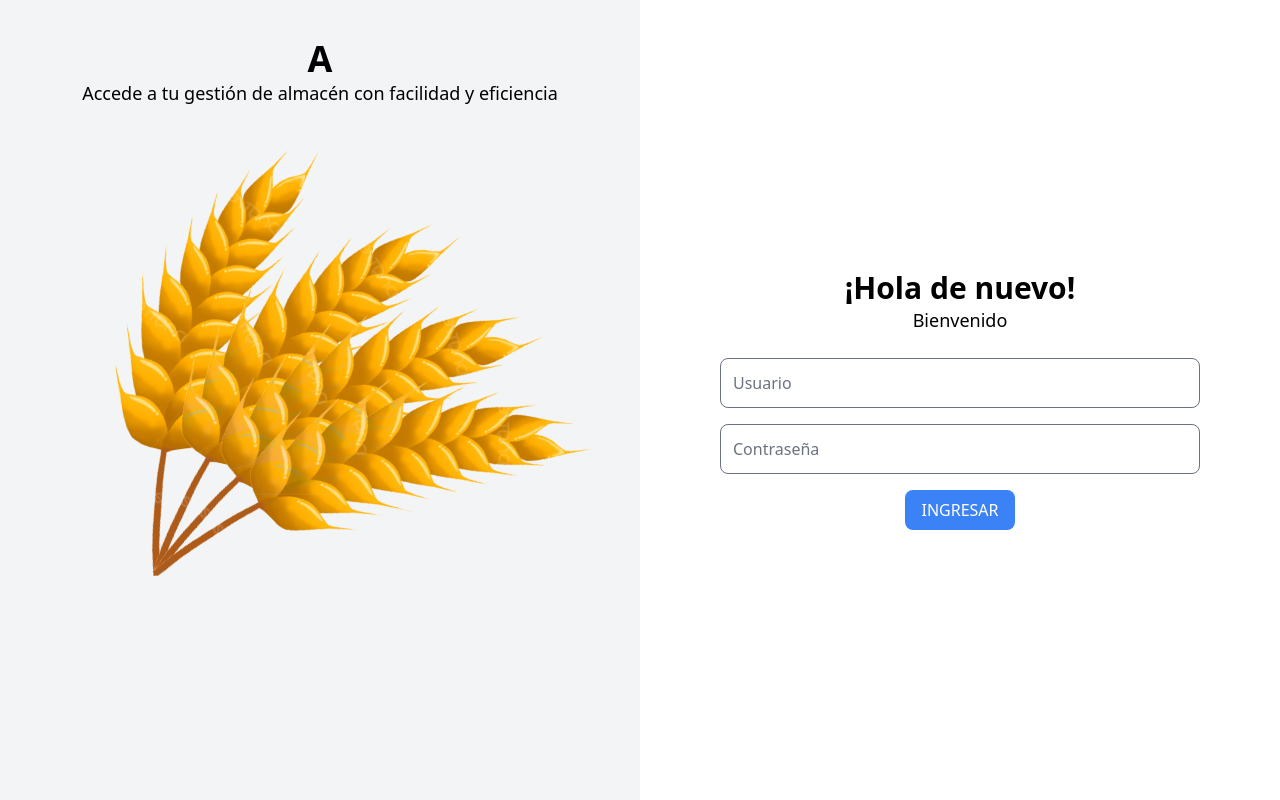
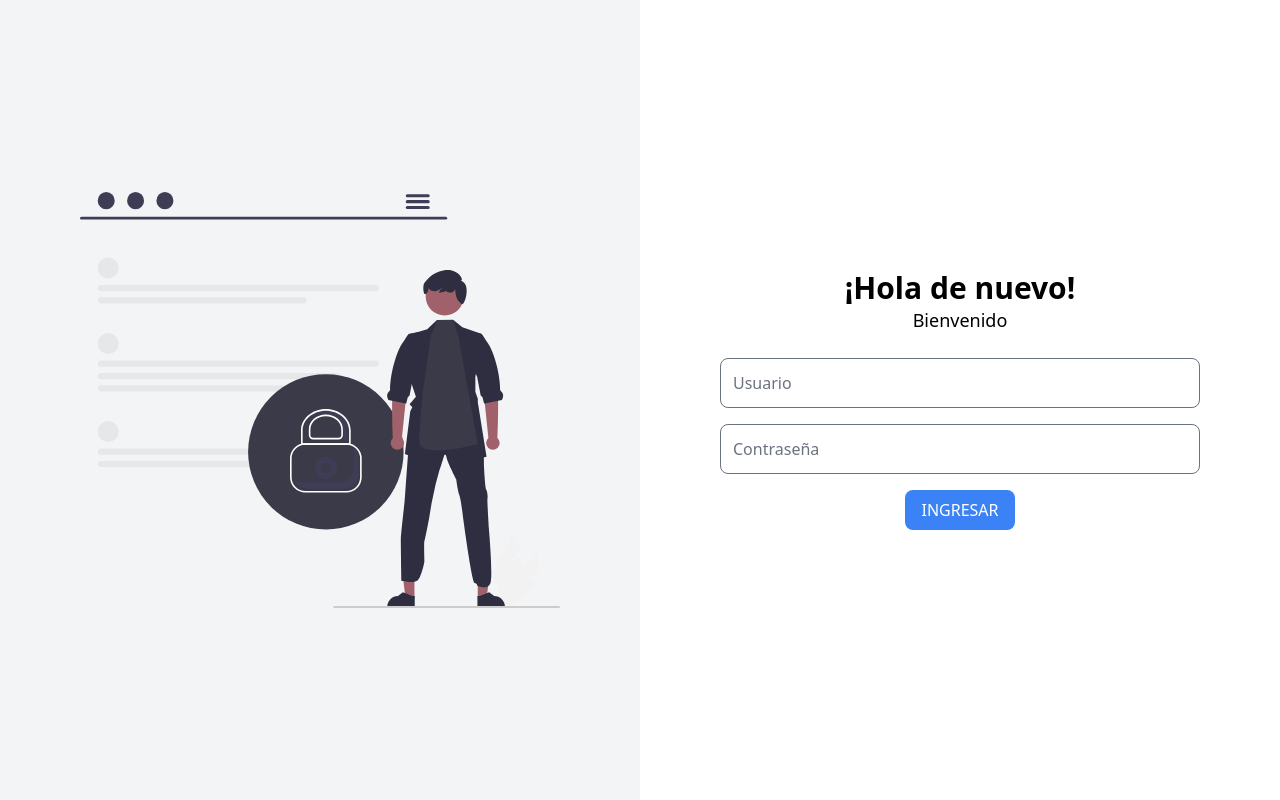
Before and after one commit to josuesn1402/administrador-fruteria-php, a PHP site: page /php/layout/login.php in a window 1280 px wide. Run offline with PHP 8.4, Linux system fonts and the light colour scheme; some libraries are stand-ins or nearby versions.

Commit message:
imagen en login

```diff
--- a/php/components/sidebar.php
+++ b/php/components/sidebar.php
@@ -47,12 +47,12 @@
         <span class="text-lg">Pedidos</span>
       </a>
     </li>
-    <li class="px-4 py-2 hover:px-5 hover:bg-slate-400 sidebar_link">
+    <!-- <li class="px-4 py-2 hover:px-5 hover:bg-slate-400 sidebar_link">
       <a href="../layout/administrar-entregas.php" class="flex">
         <img src="../../assets/svg/icon-enviar.svg" alt="" class="pe-2">
         <span class="text-lg">Entrega de Productos</span>
       </a>
-    </li>
+    </li> -->
     <li class="px-4 py-2 hover:px-5 hover:bg-slate-400 sidebar_link">
       <a href="#" id="logoutLink" class="flex">
         <img src="../../assets/svg/back-door.svg" alt="" class="pe-2">
--- a/php/layout/login.php
+++ b/php/layout/login.php
@@ -23,11 +23,7 @@
 <body class="font-roboto">
   <div class="flex min-h-screen">
     <div class="w-1/2 flex flex-col justify-center items-center bg-gray-100">
-      <div class="text-center mb-8">
-        <span class="text-4xl font-bold">A</span>
-        <p class="text-lg">Accede a tu gestión de almacén con facilidad y eficiencia</p>
-      </div>
-      <img src="assets/trigal-login.png" alt="Login Image" class="max-w-full">
+      <img src="../../assets/svg/undraw_security_re_a2rk.svg" alt="Login Image" class="w-3/4">
     </div>
     <div class="w-1/2 flex flex-col justify-center items-center">
       <form action="../controllers/loginController.php" method="POST" class="w-3/4">
```
Also changed, not shown: assets/svg/undraw_security_re_a2rk.svg (added), assets/trigal-login.png (deleted).
